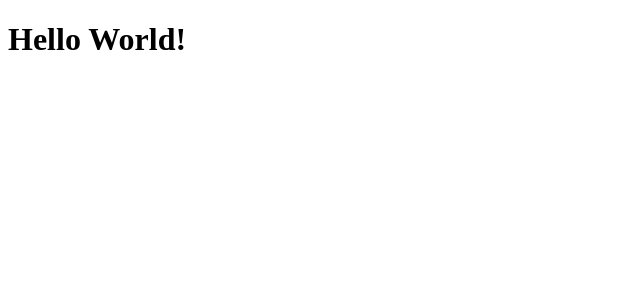
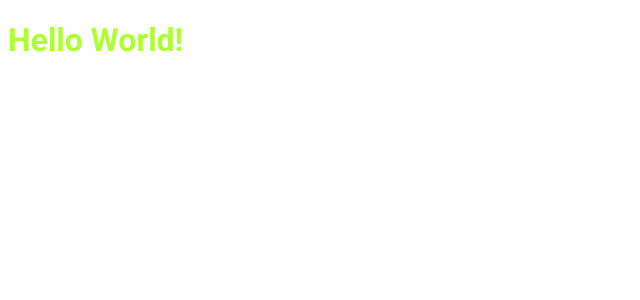
Before and after one commit to Victor-Bueno/NewsClub, a Next.js app: page / in a window 1280 px wide. Shown: the top 300 px of the page, without its empty margins (0-640 px from the left). Built offline with nearby package versions, Linux system fonts and the light colour scheme.

Commit message:
Created document and added roboto

```diff
--- a/src/pages/_app.tsx
+++ b/src/pages/_app.tsx
@@ -1,7 +1,7 @@
 import { AppProps } from 'next/app';
 
 function MyApp({ Component, pageProps }: AppProps) {
-  return <Component {...pageProps} />
+  return <Component {...pageProps} />;
 }
 
-export default MyApp
+export default MyApp;
--- /dev/null
+++ b/src/pages/_document.tsx
@@ -0,0 +1,20 @@
+import Document, { Html, Head, Main, NextScript } from 'next/document';
+
+export default class MyDocument extends Document {
+    render() {
+        return (
+            <Html>
+                <Head>
+                    <link rel="preconnect" href="https://fonts.gstatic.com" />
+                    <link href="https://fonts.googleapis.com/css2?family=Roboto:wght@400;700;900&display=swap" rel="stylesheet" />
+
+                    <title>news.club</title>
+                </Head>
+                <body>
+                    <Main />
+                    <NextScript />
+                </body>
+            </Html>
+        );
+    }
+}
--- a/src/pages/index.tsx
+++ b/src/pages/index.tsx
@@ -2,6 +2,6 @@
 
 export default function Home() {
   return (
-    <h1>Hello World!</h1>
+    <h1 className={styles.title}>Hello World!</h1>
   )
 }
--- a/src/styles/home.module.scss
+++ b/src/styles/home.module.scss
@@ -0,0 +1,4 @@
+.title {
+    color: greenyellow;
+    font-family: Roboto;
+}
```
